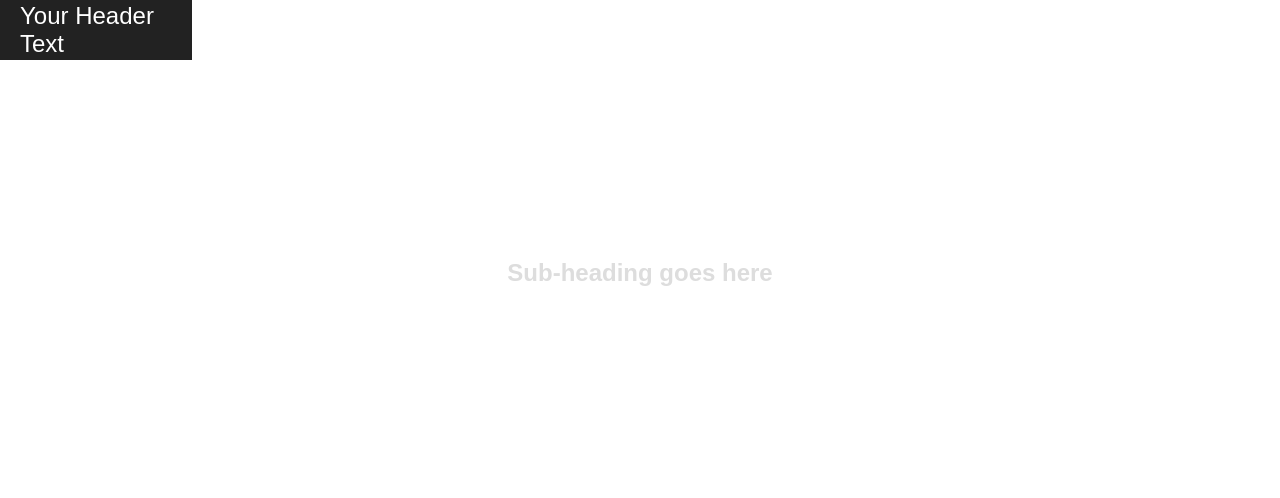
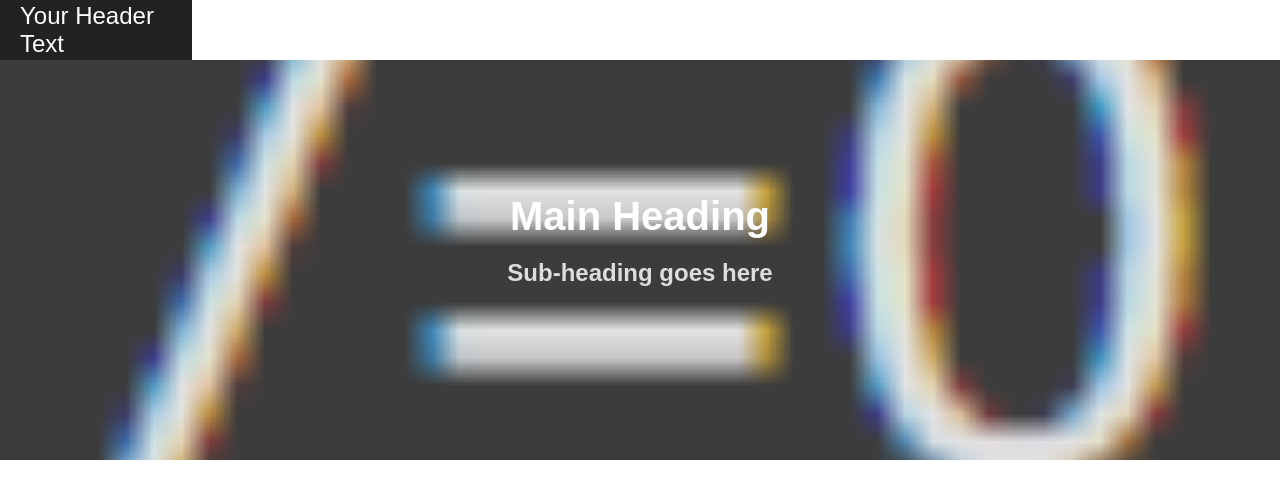
Before and after one commit to aedgell2007-dev/aedgell2007-dev, a plain HTML site: page index.html in a window 1280 px wide. Drawn offline with Linux system fonts and the light colour scheme.

Commit message:
Update style.css

```diff
--- a/style.css
+++ b/style.css
@@ -19,7 +19,7 @@ header {
 
 .hero {
   min-height: 400px;
-  background: url('Screenshot 2025-10-07 140932.png') center/cover no-repeat;
+  background: url('images/Screenshot 2025-10-07 140932.png') center/cover no-repeat;
   display: flex;
   justify-content: center;
   align-items: center;
```
